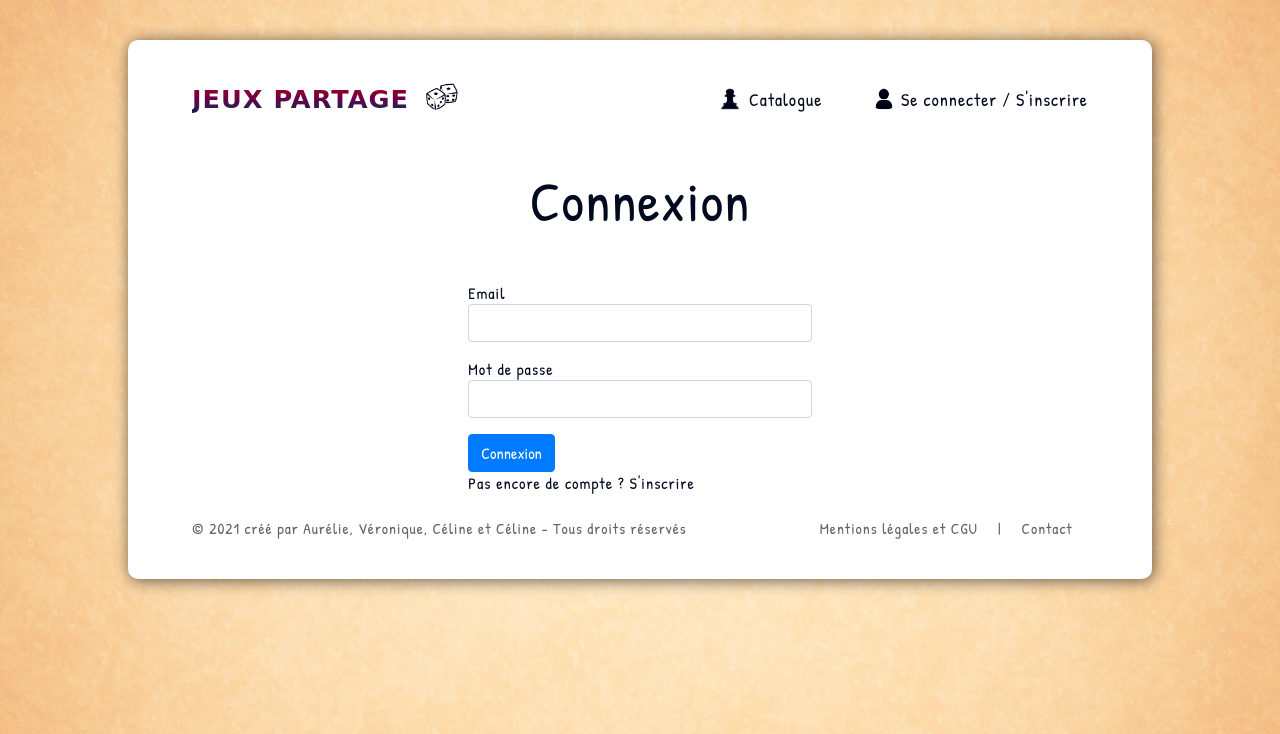
After one commit to AurelieGilet/wf3_group_project, a Symfony app: template jeux_partage/templates/security/login.html.twig in a window 1280 px wide. The commit adds this page. Shown: the top 734 px of the page. Run offline with Twig, Linux system fonts and the light colour scheme; the template is opened without the code that fills it, so the values that code supplies are empty; some libraries are stand-ins or nearby versions; some web fonts are replaced.

Commit message:
connexion et inscription security + controller

```diff
--- a/jeux_partage/composer.json
+++ b/jeux_partage/composer.json
@@ -12,6 +12,7 @@
         "doctrine/doctrine-bundle": "2.2",
         "doctrine/doctrine-migrations-bundle": "^3.0",
         "doctrine/orm": "^2.8",
+        "doctrine/persistence": "^2.1",
         "phpdocumentor/reflection-docblock": "^5.2",
         "sensio/framework-extra-bundle": "^5.1",
         "symfony/asset": "5.2.*",
--- a/jeux_partage/migrations/Version20210322111743.php
+++ b/jeux_partage/migrations/Version20210322111743.php
@@ -22,7 +22,7 @@ final class Version20210322111743 extends AbstractMigration
         // this up() migration is auto-generated, please modify it to your needs
         $this->addSql('CREATE TABLE borrowing (id INT AUTO_INCREMENT NOT NULL, lender_id INT NOT NULL, borrower_id INT NOT NULL, game_id INT NOT NULL, start_date DATETIME NOT NULL, end_date DATETIME NOT NULL, return_date DATETIME DEFAULT NULL, INDEX IDX_226E5897855D3E3D (lender_id), INDEX IDX_226E589711CE312B (borrower_id), INDEX IDX_226E5897E48FD905 (game_id), PRIMARY KEY(id)) DEFAULT CHARACTER SET utf8mb4 COLLATE `utf8mb4_unicode_ci` ENGINE = InnoDB');
         $this->addSql('CREATE TABLE game (id INT AUTO_INCREMENT NOT NULL, owner_id INT NOT NULL, name VARCHAR(255) NOT NULL, category ENUM(\'adresse\', \'memoire\', \'cartes\', \'connaissance\', \'des\', \'lettres\', \'logique\', \'strategie\', \'cooperation\') NOT NULL, public ENUM(\'6+\', \'8+\', \'10+\') NOT NULL, min_players INT NOT NULL, max_players INT, description LONGTEXT NOT NULL, image VARCHAR(255) NOT NULL, INDEX IDX_232B318C7E3C61F9 (owner_id), PRIMARY KEY(id)) DEFAULT CHARACTER SET utf8mb4 COLLATE `utf8mb4_unicode_ci` ENGINE = InnoDB');
-        $this->addSql('CREATE TABLE user (id INT AUTO_INCREMENT NOT NULL, username VARCHAR(255) NOT NULL, email VARCHAR(255) NOT NULL, password VARCHAR(255) NOT NULL, role LONGTEXT NOT NULL COMMENT \'(DC2Type:json)\', firstname VARCHAR(255) DEFAULT NULL, lastname VARCHAR(255) DEFAULT NULL, address VARCHAR(255) DEFAULT NULL, zipcode INT DEFAULT NULL, city VARCHAR(255) DEFAULT NULL, PRIMARY KEY(id)) DEFAULT CHARACTER SET utf8mb4 COLLATE `utf8mb4_unicode_ci` ENGINE = InnoDB');
+        $this->addSql('CREATE TABLE user (id INT AUTO_INCREMENT NOT NULL, username VARCHAR(255) NOT NULL, email VARCHAR(255) NOT NULL, password VARCHAR(255) NOT NULL, roles LONGTEXT NOT NULL COMMENT \'(DC2Type:json)\', firstname VARCHAR(255) DEFAULT NULL, lastname VARCHAR(255) DEFAULT NULL, address VARCHAR(255) DEFAULT NULL, zipcode INT DEFAULT NULL, city VARCHAR(255) DEFAULT NULL, PRIMARY KEY(id)) DEFAULT CHARACTER SET utf8mb4 COLLATE `utf8mb4_unicode_ci` ENGINE = InnoDB');
         $this->addSql('ALTER TABLE borrowing ADD CONSTRAINT FK_226E5897855D3E3D FOREIGN KEY (lender_id) REFERENCES user (id)');
         $this->addSql('ALTER TABLE borrowing ADD CONSTRAINT FK_226E589711CE312B FOREIGN KEY (borrower_id) REFERENCES user (id)');
         $this->addSql('ALTER TABLE borrowing ADD CONSTRAINT FK_226E5897E48FD905 FOREIGN KEY (game_id) REFERENCES game (id)');
--- a/jeux_partage/public/css/style.css
+++ b/jeux_partage/public/css/style.css
@@ -68,6 +68,11 @@ header h2 a {
     background-image: linear-gradient(to top, #001c42, #371950, #67004a, #8a0030, #990000);
     background-size: 100% 100%;
     background-clip: text;
+    -webkit-background-clip: text;
+    -webkit-text-fill-color: transparent;
+    -moz-background-clip: text;
+    -moz-text-fill-color: transparent;
+    background-color: #8a0030;
 }
 
 header a {
@@ -130,8 +135,12 @@ header li:last-child {
     background-image: linear-gradient(to top, #001c42, #371950, #67004a, #8a0030, #990000);
     background-size: 100% 100%;
     background-clip: text;
-    margin-right: 0.1em;
-}
+    -webkit-background-clip: text;
+    -webkit-text-fill-color: transparent;
+    -moz-background-clip: text;
+    -moz-text-fill-color: transparent;
+    background-color: #8a0030;
+    }
 
 .dices_icon {
     width: 13%;
--- a/jeux_partage/src/Form/RegistrationFormType.php
+++ b/jeux_partage/src/Form/RegistrationFormType.php
@@ -17,7 +17,7 @@ class RegistrationFormType extends AbstractType
             ->add('email')
             ->add('password', PasswordType::class)
             ->add('confirm_password', PasswordType::class)
-            // ->add('role')
+            // ->add('roles')
             // ->add('firstname')
             // ->add('lastname')
             // ->add('address')
--- a/jeux_partage/templates/base.html.twig
+++ b/jeux_partage/templates/base.html.twig
@@ -32,7 +32,7 @@
                     <ul class="d-flex justify-content-between align-items-center">
                         <li class="d-flex justify-content-end align-items-center">
                             <img src="{{ asset('img/pawn-icon.png') }}" alt="icone pion" id="pawn_icon">
-                            <a href="">Catalogue</a>
+                            <a href="{{ path("catalogue") }}">Catalogue</a>
                         </li>
 
                         <li class="nav-item dropdown d-flex justify-content-end align-items-center">
@@ -49,9 +49,9 @@
                             </div>
                         </li>
                         <li>
-                            <a href="">Déconnexion</a>
+                            <a href="{{ path('security_logout') }}">Déconnexion</a>
                         {% else %}
-                            <a href="">Se connecter / S'inscrire</a>
+                            <a href="{{ path("security_login") }}">Se connecter / S'inscrire</a>
                         {% endif %}
                         </li>
 
--- /dev/null
+++ b/jeux_partage/templates/security/login.html.twig
@@ -0,0 +1,37 @@
+{% extends 'base.html.twig' %}
+
+{% block  title %}
+    Connexion
+{% endblock %}
+
+{% block body %}
+
+	<h1 class="display-4 text-center my-5">Connexion</h1>
+
+	{% for message in app.flashes('success') %}
+        <div class="col-md-3 bg-success p-4 rounded mx-auto text-center text-white mb-3">
+        {{message}}
+        </div>
+    {% endfor %}
+
+	{% if error %}
+		<div class="col-md-3 bg-danger p-4 rounded mx-auto text-center text-white mb-3">
+            {{error.messageKey | trans(error.messageData, 'security') }}
+        </div>
+	{% endif %}
+
+	<form method="post" class="col-md-5 mx-auto" action="{{ path('security_login') }}">
+        <div class="form-group">
+            <label for="_username">Email</label>
+            <input type="email" class="form-control" id="_username" name="_username" value="{{lastUsername}}">
+        </div>
+        <div class="form-group">
+            <label for="_password">Mot de passe</label>
+            <input type="password" class="form-control" id="_password" name="_password">
+        </div>
+        <button type="submit" class="btn btn-primary mx-auto">Connexion</button>
+
+		<p>Pas encore de compte ? <a href="{{ path('security_registration') }}">S'inscrire</a></p>
+    </form>
+
+{% endblock %}
--- a/jeux_partage/templates/security/registration.html.twig
+++ b/jeux_partage/templates/security/registration.html.twig
@@ -10,7 +10,7 @@
          <h2 class="display-4 text-center mt-5">Créer votre compte</h2>
 
 
-        {{ form_start(form) }}
+        {{ form_start(form, {'attr': {'class': 'col-md-8 mx-auto'} }) }}
 
         {{ form_row(form.username, {'label' : "Nom d'utilisateur", 'attr' : {'placeholder': "Nom d'utilisateur"}}) }}
 
--- /dev/null
+++ b/jeux_partage/translations/security.en.yaml
@@ -0,0 +1,3 @@
+"Username could not be found.": "Cet utilisateur n'existe pas."
+
+"Authentication request could not be processed due to a system problem.": "L'authentification n'a pu se faire en raison d'une erreur du système."
```
Also changed, not shown: jeux_partage/src/Controller/SecurityController.php (+28 -2 lines), jeux_partage/src/Entity/User.php (+50 -27 lines), jeux_partage/templates/security/index.html.twig (deleted, +0 -20 lines), 5 other files.
